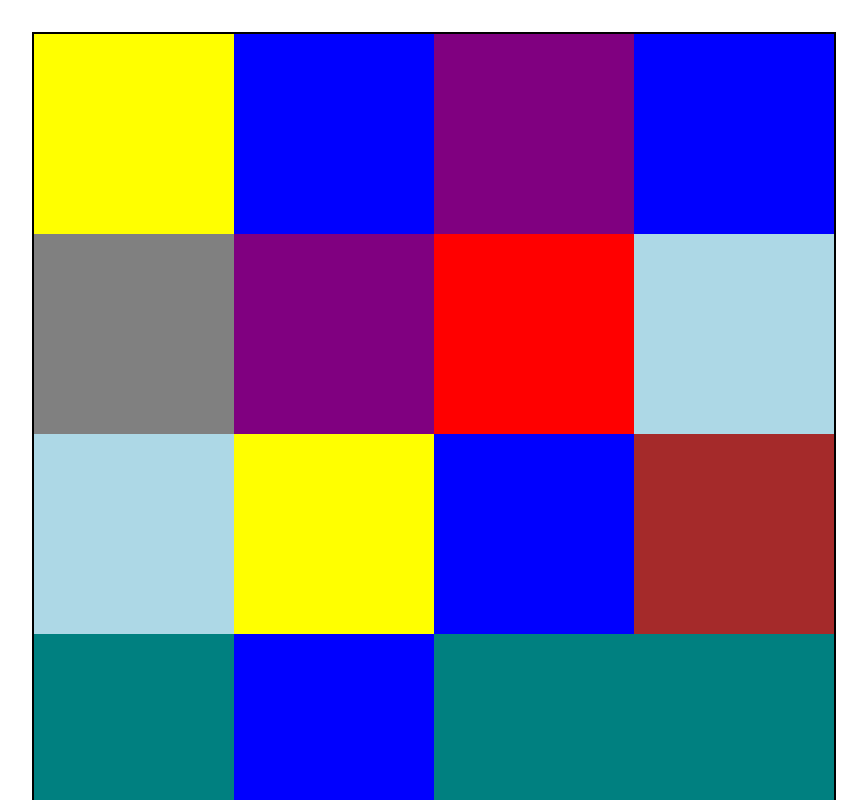
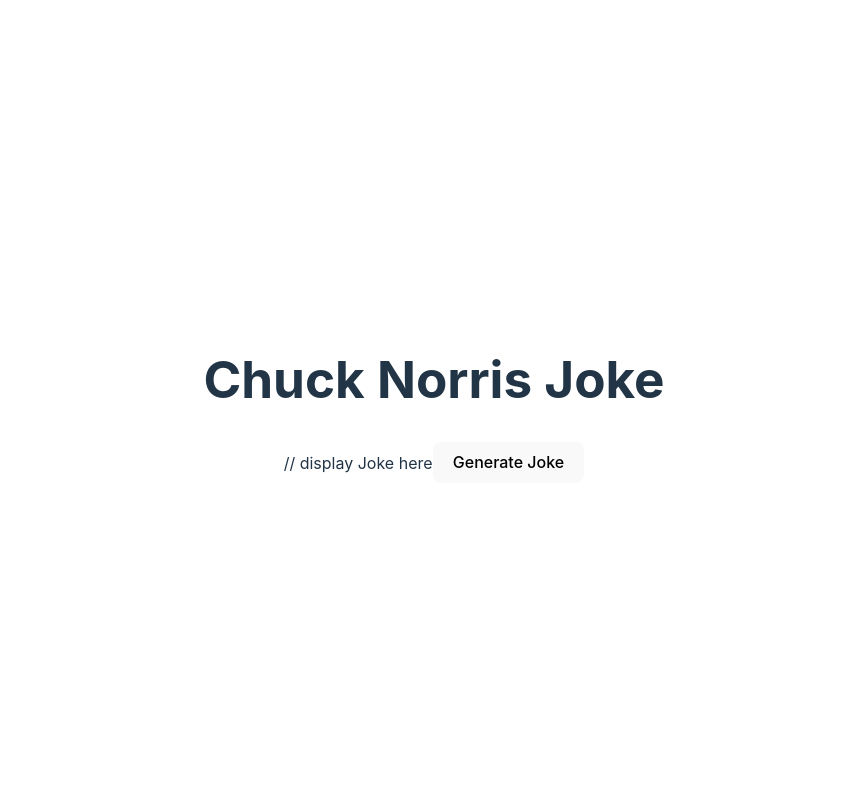
Before and after one commit to hefamba/React-Practice, a React (Vite) app: page / in a window 1280 px wide. Shown: the top 800 px of the page, without its empty margins (206-1073 px from the left). Built offline with nearby package versions, Linux system fonts and the light colour scheme.

Commit message:
chuck norris

```diff
--- a/src/App.jsx
+++ b/src/App.jsx
@@ -15,6 +15,7 @@
 import Toggler from './Toggler';
 import ColorBox from './ColorBox';
 import ColorBoxGrid from './ColorBoxGrid';
+import ChuckNorrisJoke from './ChuckNorrisJoke';
 const properties = [
   {
     id: 1111,
@@ -60,7 +61,7 @@
 function App() {
   return (
     <>
-      <ColorBoxGrid colors={colors} />
+      <ChuckNorrisJoke />
     </>
   );
 }
--- /dev/null
+++ b/src/ChuckNorrisJoke.jsx
@@ -0,0 +1,29 @@
+import React from 'react';
+import { useState, useEffect } from 'react';
+
+export default function ChuckNorrisJoke() {
+  const url = 'https://api.chucknorris.io/jokes/random';
+  const config = {
+    headers: {
+      Accept: 'application/json',
+    },
+  };
+
+  const [joke, setJoke] = useState('// display Joke here');
+
+  const fetchJoke = async () => {
+    const res = await fetch(url);
+    const data = await res.json();
+    const randonJoke = data.value;
+
+    console.log('joke gererated');
+    setJoke(randonJoke);
+  };
+  return (
+    <div>
+      <h1>Chuck Norris Joke</h1>
+      {joke}
+      <button onClick={fetchJoke}>Generate Joke</button>
+    </div>
+  );
+}
--- a/src/Counter.jsx
+++ b/src/Counter.jsx
@@ -1,15 +1,30 @@
-import React from 'react';
+import React, { useEffect } from 'react';
 import { useState } from 'react';
 
 export default function Counter() {
-  const [num, setNum] = useState(5);
+  const [num, setNum] = useState(0);
+  const [name, setName] = useState('');
+  useEffect(() => {
+    console.log('I am Working Here');
+  }, [num]);
   const changeCount = () => {
     setNum(num + 1);
+  };
+  const handleChange = (event) => {
+    setName(event.target.value);
   };
   return (
     <div>
       <p>This is Count: {num} </p>
       <button onClick={changeCount}>Add Count</button>
+      <p>{name}</p>
+      <input
+        type="text"
+        name="name"
+        id="name"
+        value={name}
+        onChange={handleChange}
+      />
     </div>
   );
 }
```
